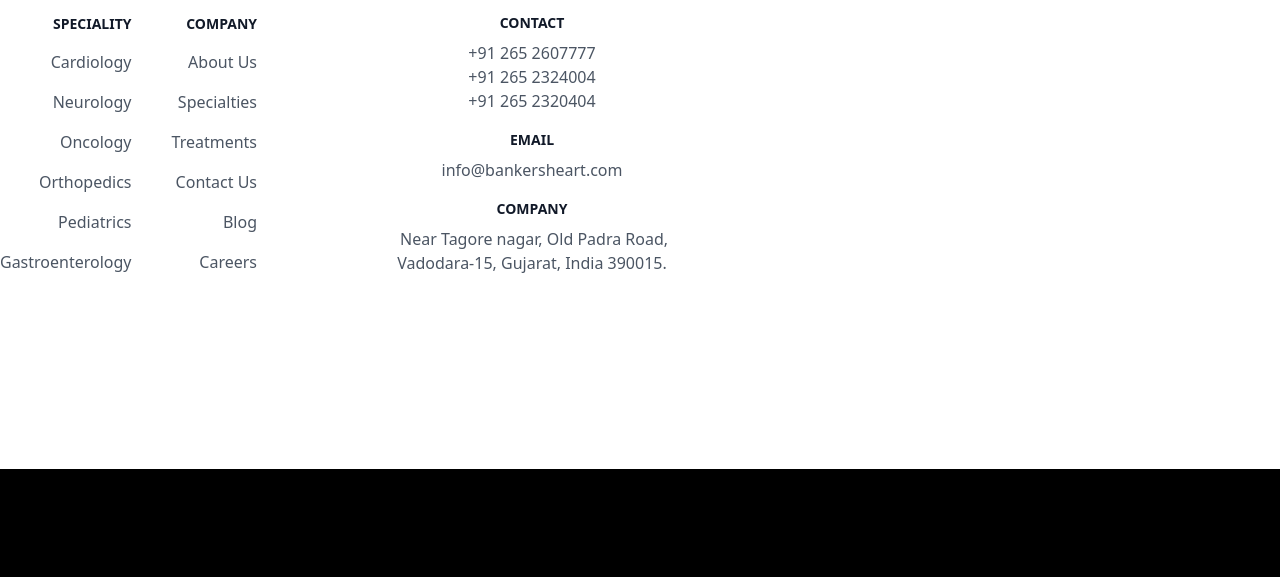
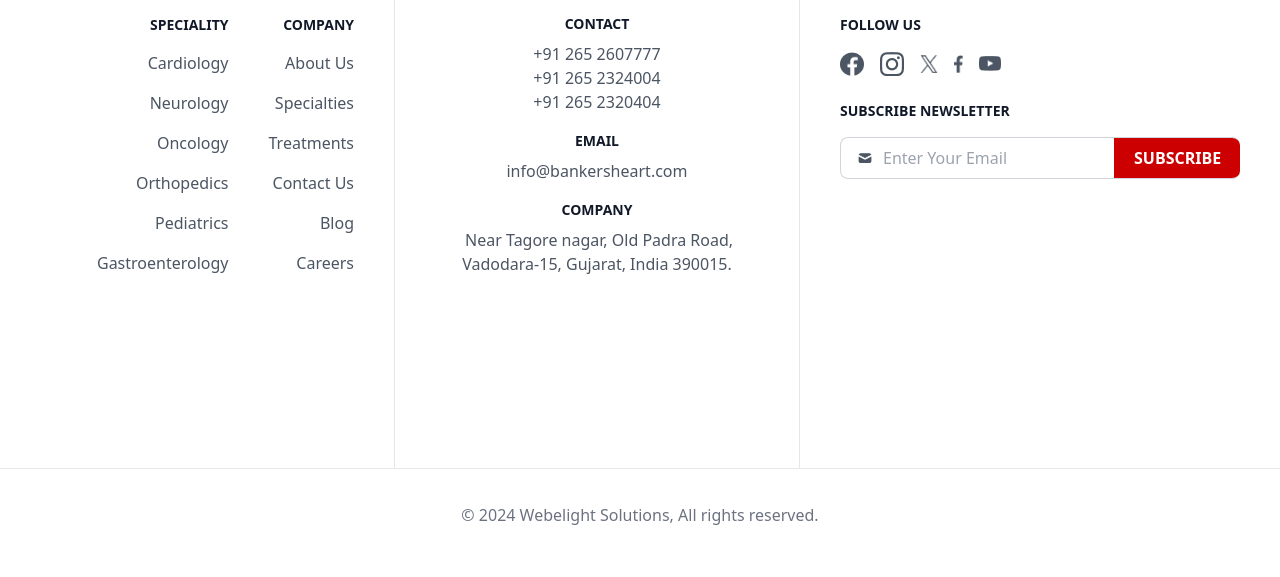
Before and after one commit to RohanScripts/tailwind-task, a website: page src/index.html in a window 1280 px wide. Shown: the part 6423-7000 px from the top of the page. Before the commit the page ends 6892 px from the top, so only its background shows below. Drawn offline with Linux system fonts and the light colour scheme.

Commit message:
completed footer section

```diff
--- a/src/index.html
+++ b/src/index.html
@@ -7,7 +7,7 @@
     <link rel="stylesheet" href="./output.css" />
   </head>
   <body class="bg-black flex justify-center">
-    <div class="w-[1440px] bg-[#FFFFFF] h-[6892px]">
+    <div class="w-[1440px] bg-[#FFFFFF] h-[7000px]">
       <nav
         class="w-full h-[100px] bg-[#FFFFFF33] flex items-start p-[20px] justify-between rounded-br-[10px] rounded-bl-[10px]"
       >
@@ -797,10 +797,16 @@
         </div>
       </div>
       <!-- footer -->
-      <div class="w-full h-[557px] flex justify-center items-center">
-        <div class="w-[1280px] h-full flex gap-12">
+      <div
+        class="w-full h-[557px] flex justify-center items-center border-t-[1px] border-[#E5E7EB]"
+      >
+        <div
+          class="w-[1280px] h-full flex justify-between border-b-[1px] border-[#E5E7EB]"
+        >
           <!-- left -->
-          <div class="flex gap-[40px] py-[101px] pr-[40px]">
+          <div
+            class="flex flex-[2] gap-[40px] py-[101px] px-[40px] justify-end"
+          >
             <div class="flex flex-col gap-[16px]">
               <p
                 class="text-[#111928] font-[600] text-[14px] leading-[21px] text-right"
@@ -877,9 +883,11 @@
             </div>
           </div>
           <!-- center -->
-          <div class="flex flex-col py-[100px] px-[40px] relative">
+          <div
+            class="flex flex-[1] flex-col py-[100px] px-[55px] relative border-l-[1px] border-r-[1px] border-[#E5E7EB]"
+          >
             <div
-              class="w-[184px] h-[184px] border-[1px] rounded-full border-[#D1D5DB] flex justify-center items-center absolute -top-[100px]"
+              class="w-[184px] h-[184px] border-[1px] rounded-full border-[#D1D5DB] flex justify-center items-center absolute -top-[100px] left-[50%] translate-x-[-50%]"
             >
               <img class="w-[144px] h-[144px]" src="./assets/logo.png" alt="" />
             </div>
@@ -933,7 +941,74 @@
               </div>
             </div>
           </div>
+          <!-- right -->
+          <div class="flex flex-[2] flex-col gap-[24px] py-[101px] px-[40px]">
+            <div class="flex flex-col gap-[16px]">
+              <p class="text-[#111928] font-[600] text-[14px] leading-[21px]">
+                FOLLOW US
+              </p>
+              <div class="flex gap-[16px] items-center">
+                <img
+                  class="w-[24px] h-[24px]"
+                  src="./assets/fbicon1.png"
+                  alt=""
+                />
+                <img
+                  class="w-[24px] h-[25px]"
+                  src="./assets/instaicon.png"
+                  alt=""
+                />
+                <img
+                  class="w-[18px] h-[18px]"
+                  src="./assets/xicon.png"
+                  alt=""
+                />
+                <img
+                  class="w-[9px] h-[18px]"
+                  src="./assets/fbicon2.png"
+                  alt=""
+                />
+                <img
+                  class="w-[22px] h-[15px]"
+                  src="./assets/yticon.png"
+                  alt=""
+                />
+              </div>
+            </div>
+            <div class="flex flex-col gap-[16px]">
+              <p class="text-[#111928] font-[600] text-[14px] leading-[21px]">
+                SUBSCRIBE NEWSLETTER
+              </p>
+              <div
+                class="w-[400px] h-[42px] rounded-[8px] overflow-hidden flex items-center justify-between border-t-[1px] border-b-[1px] border-l-[1px] border-[#D1D5DB]"
+              >
+                <div class="flex gap-[10px] py-[12px] px-[16px]">
+                  <img src="./assets/mail.svg" alt="" />
+                  <input
+                    class="outline-none focus:ring-0"
+                    type="text"
+                    placeholder="Enter Your Email"
+                    name=""
+                    id=""
+                  />
+                </div>
+                <button
+                  class="bg-[#CD0001] w-[127px] h-[42px] py-[10px] px-[20px] text-[#FFFFFF] font-[600] text-[16px] leading-[19px] rounded-tr-[8px] rounded-br-[8px]"
+                >
+                  SUBSCRIBE
+                </button>
+              </div>
+            </div>
+          </div>
         </div>
+      </div>
+      <!-- copyright -->
+      <div class="w-full h-[58px] flex items-end justify-center">
+        <p
+          class="text-[#6B7280] font-[400] text-[16px] leading-[24px] text-center"
+        >
+          © 2024 Webelight Solutions, All rights reserved.
+        </p>
       </div>
     </div>
   </body>
```
Also changed, not shown: src/assets/fbicon1.png (added), src/assets/fbicon2.png (added), src/assets/instaicon.png (added), src/assets/mail.svg (added), src/assets/xicon.png (added), src/assets/yticon.png (added), src/output.css, 1 other file.
